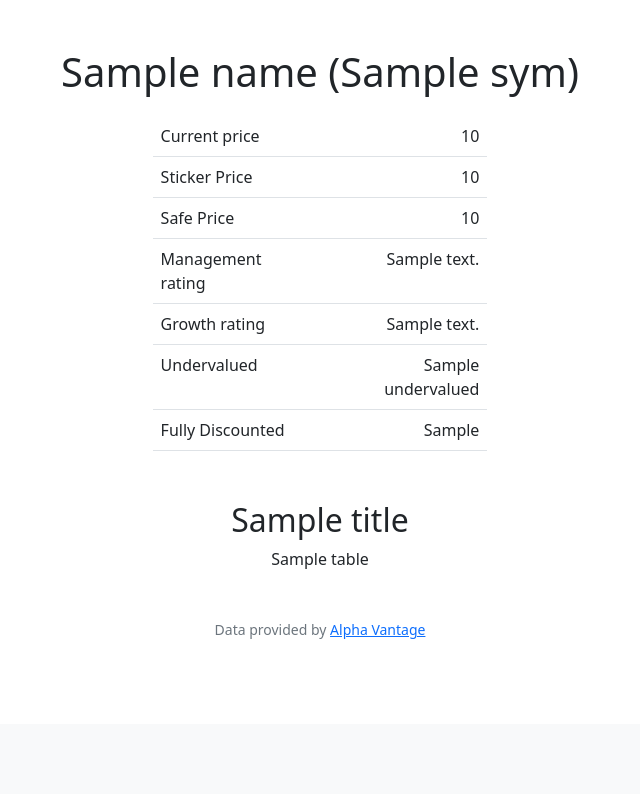
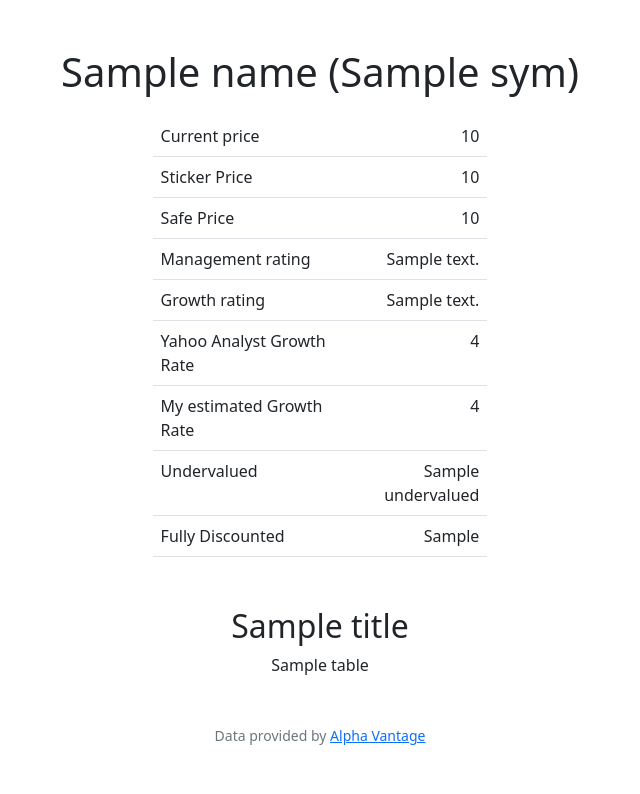
Before and after one commit to erwsmith/value_investing, a Flask app: template templates/evaluated.html in a window 1280 px wide. Shown: the part 76-870 px from the top of the page, without its empty margins (320-960 px from the left). Before the commit the page ends 715 px from the top, so only its background shows below. Run offline with Flask 2, Linux system fonts and the light colour scheme; the template is opened without the code that fills it: most values are stand-ins (such as "Sample title", 1, 10 or a date in 2020); some libraries are stand-ins or nearby versions.

Commit message:
added growth rates

```diff
--- a/templates/evaluated.html
+++ b/templates/evaluated.html
@@ -18,7 +18,6 @@
                 <tr>
                     <td class="text-start">Sticker Price</td>
                     <td class="text-end"> {{ stickerPrice }}
-                        <!-- <button type="button" class="btn btn-primary">Calculate</button> -->
                     </td>
                 </tr>
                 <tr>
@@ -32,6 +31,14 @@
                 <tr>
                     <td class="text-start">Growth rating</td>
                     <td class="text-end">{{ growth_message }}</td>
+                </tr>
+                <tr>
+                    <td class="text-start">Yahoo Analyst Growth Rate</td>
+                    <td class="text-end">{{ analystGrowthRate }}</td>
+                </tr>
+                <tr>
+                    <td class="text-start">My estimated Growth Rate</td>
+                    <td class="text-end">{{ growth_rate }}</td>
                 </tr>
                 <tr>
                     <td class="text-start">Undervalued</td>
```
